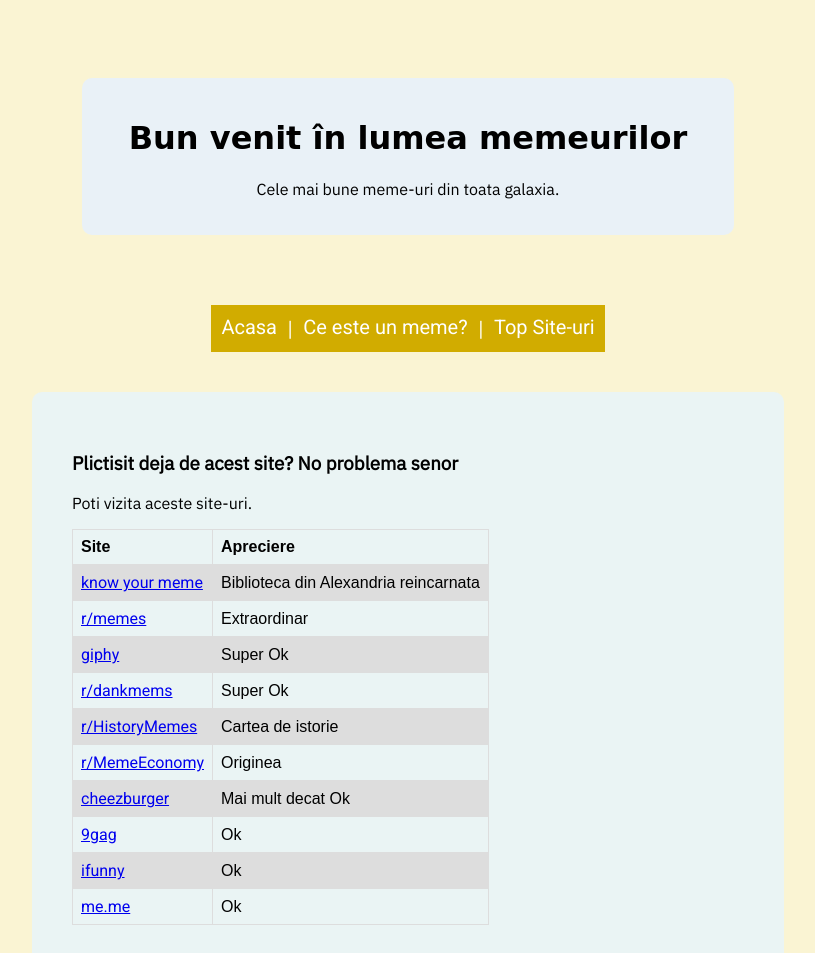
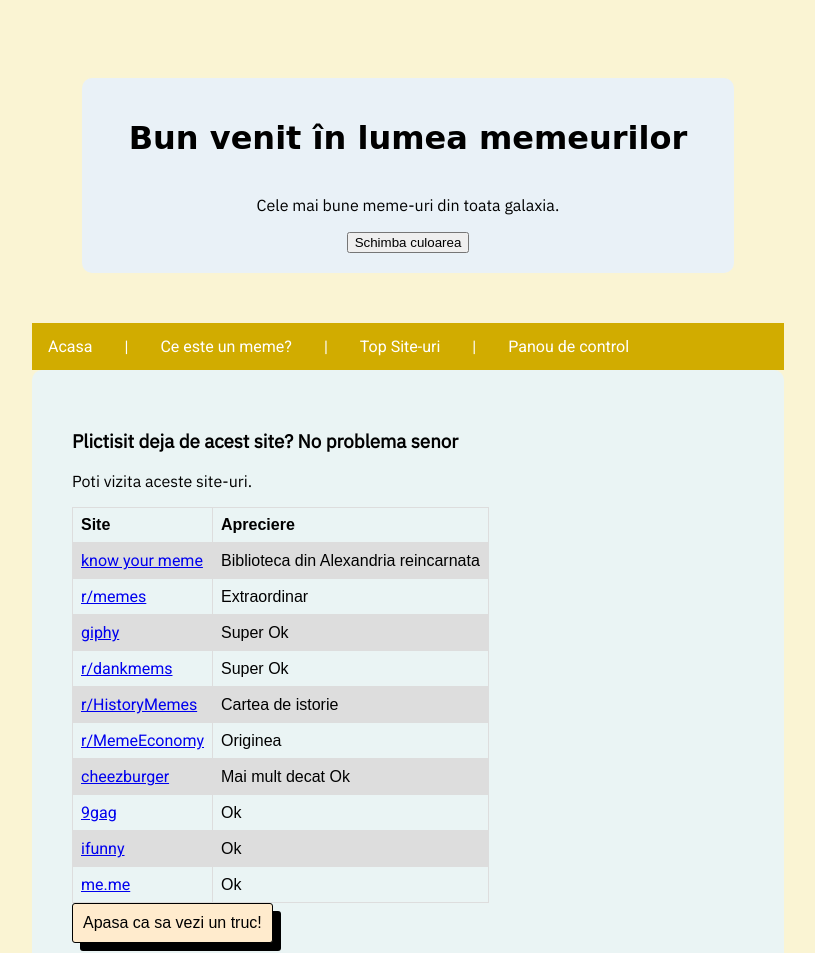
Before and after one commit to Soare-Robert-Daniel/proiect-paw-2020-2021, a plain HTML site: page pagina2.html in a window 1280 px wide. Shown: the top 953 px of the page, without its empty margins (232-1047 px from the left). Drawn offline with Linux system fonts and the light colour scheme; a web font is replaced by a local one.

Commit message:
full project

```diff
--- a/css/stil1.css
+++ b/css/stil1.css
@@ -35,6 +35,9 @@ body {
   padding-bottom: 20px;
   border-radius: 10px;
 
+  display: flex;
+  flex-direction: column;
+  align-items: center;
 }
 
 #antet h1 {
@@ -52,6 +55,8 @@ body {
   background-color: #F7FFF7;
   padding: 40px;
   border-radius: 10px;
+
+
 }
 
 .menu {
@@ -64,6 +69,30 @@ body {
   left: 0px;
   margin: 20px;
   font-size: 20px;
+}
+
+.menu-list ul {
+  list-style-type: none;
+  margin: 0;
+  padding: 0;
+  overflow: hidden;
+  background-color: #464D77;
+}
+
+.menu-list li {
+  float: left;
+}
+
+.menu-list li a {
+  display: block;
+  color: white;
+  text-align: center;
+  padding: 14px 16px;
+  text-decoration: none;
+}
+
+.menu-list li a:hover {
+  background-color:rgba(0, 0, 0, 0.1);
 }
 
 .menu div {
--- a/css/stil2.css
+++ b/css/stil2.css
@@ -35,6 +35,9 @@ html {
     padding-bottom: 20px;
     border-radius: 10px;
 
+    display: flex;
+    flex-direction: column;
+    align-items: center;
   }
 
   #antet h1 {
@@ -52,6 +55,30 @@ html {
     background-color: #EAF4F4;
     padding: 40px;
     border-radius: 10px;
+  }
+
+  .menu-list ul {
+    list-style-type: none;
+    margin: 0;
+    padding: 0;
+    overflow: hidden;
+    background-color: #D1AC00;
+  }
+
+  .menu-list li {
+    float: left;
+  }
+
+  .menu-list li a {
+    display: block;
+    color: white;
+    text-align: center;
+    padding: 14px 16px;
+    text-decoration: none;
+  }
+
+  .menu-list li a:hover {
+    background-color:rgba(0, 0, 0, 0.1);
   }
 
   .menu {
@@ -74,7 +101,7 @@ html {
   }
 
   .menu div a:hover {
-    background-color: green;
+    background-color:rgba(0, 0, 0, 0.2);;
   }
 
   .menu div a {
--- /dev/null
+++ b/js/utilitati.js
@@ -0,0 +1,14 @@
+let culoareVeche = "";
+function schimbaCuloare(id, culoare) {
+
+    if (culoareVeche === "") {
+        culoareVeche = window.getComputedStyle(document.getElementById(id), null).getPropertyValue("background-color");
+    }
+
+    if (document.getElementById(id).style.backgroundColor !== culoare) {
+        document.getElementById(id).style.backgroundColor = culoare;
+    } else {
+        document.getElementById(id).style.backgroundColor = culoareVeche;
+    }
+    console.log(culoareVeche);
+}
--- a/pagina2.html
+++ b/pagina2.html
@@ -14,23 +14,55 @@
         rel="stylesheet" />
     <link href="https://fonts.googleapis.com/css2?family=IBM+Plex+Sans&display=swap" rel="stylesheet">
     <link rel="stylesheet" href="css/stil2.css" />
+
+    <style>
+        .doua-coloane {
+            display: grid;
+            grid-template-columns: auto auto;
+        }
+
+        @media only screen and (max-width: 600px) {
+            .doua-coloane {
+                grid-template-columns: auto;
+            }
+        }
+
+        #truc-btn {
+            background-color: blanchedalmond;
+            font-size: 16px;
+            padding: 10px;
+            border: 1px solid black;
+            border-radius: 3px;
+            box-shadow: 8px 8px;
+        }
+
+        #truc-btn:hover {
+            box-shadow: 5px 5px;
+        }
+    </style>
 </head>
 
 <body>
     <div id="antet">
         <h1>Bun venit în lumea memeurilor</h1>
         <p>Cele mai bune meme-uri din toata galaxia. </p>
+        <div>
+            <button onclick='schimbaCuloare("main", "rgb(255, 255, 0)")'>Schimba culoarea</button>
+        </div>
     </div>
-    <nav class="menu">
-        <div>
-            <a href="./index.html">Acasa</a>
-            <p>|</p>
-            <a href="./pagina1.html">Ce este un meme?</a>
-            <p>|</p>
-            <a href="./pagina2.html">Top Site-uri</a>
-        </div>
+
+
+    <nav class="menu-list">
+        <ul>
+            <li><a href="./index.html">Acasa</a></li>
+            <li><a>|</a></li>
+            <li><a href="./pagina1.html">Ce este un meme?</a></li>
+            <li><a>|</a></li>
+            <li><a href="./pagina2.html">Top Site-uri</a></li>
+            <li><a>|</a></li>
+            <li><a href="./dashboard.html">Panou de control</a></li>
+        </ul>
     </nav>
-
 
     <div id="main">
         <h3>Plictisit deja de acest site? No problema senor</h3>
@@ -88,10 +120,38 @@
             </tr>
 
         </table>
+        <button id="truc-btn" onclick="douaColoane()">Apasa ca sa vezi un truc!</button>
     </div>
     <footer>
         <p>Copyright FSA gr.1342b 2020-2021</p>
     </footer>
+    <script src="./js/utilitati.js"></script>
+
+    <script>
+        let suntIn2Coloane = false;
+        function douaColoane() {
+            if (suntIn2Coloane) {
+                document.querySelector("body").removeChild(document.querySelector("#truc"));
+                document.querySelector("#antet").style.display = "flex";
+                document.querySelector("#main").style.display = "block";
+                suntIn2Coloane = false;
+            } else {
+                const container = document.createElement("div");
+                container.id = "truc"
+
+                container.append(document.querySelector("#antet").cloneNode(true));
+                container.append(document.querySelector("#main").cloneNode(true));
+
+                container.classList.add("doua-coloane");
+                document.querySelector("#antet").style.display = "none";
+                document.querySelector("#main").style.display = "none";
+
+                document.body.insertBefore(container, document.querySelector("footer"));
+                suntIn2Coloane = true;
+            }
+        }
+    </script>
+
 </body>
 
 </html>
```
Also changed, not shown: dashboard.html (added, +133 -0 lines), index.html (+20 -1 lines), pagina1.html (+26 -10 lines).
